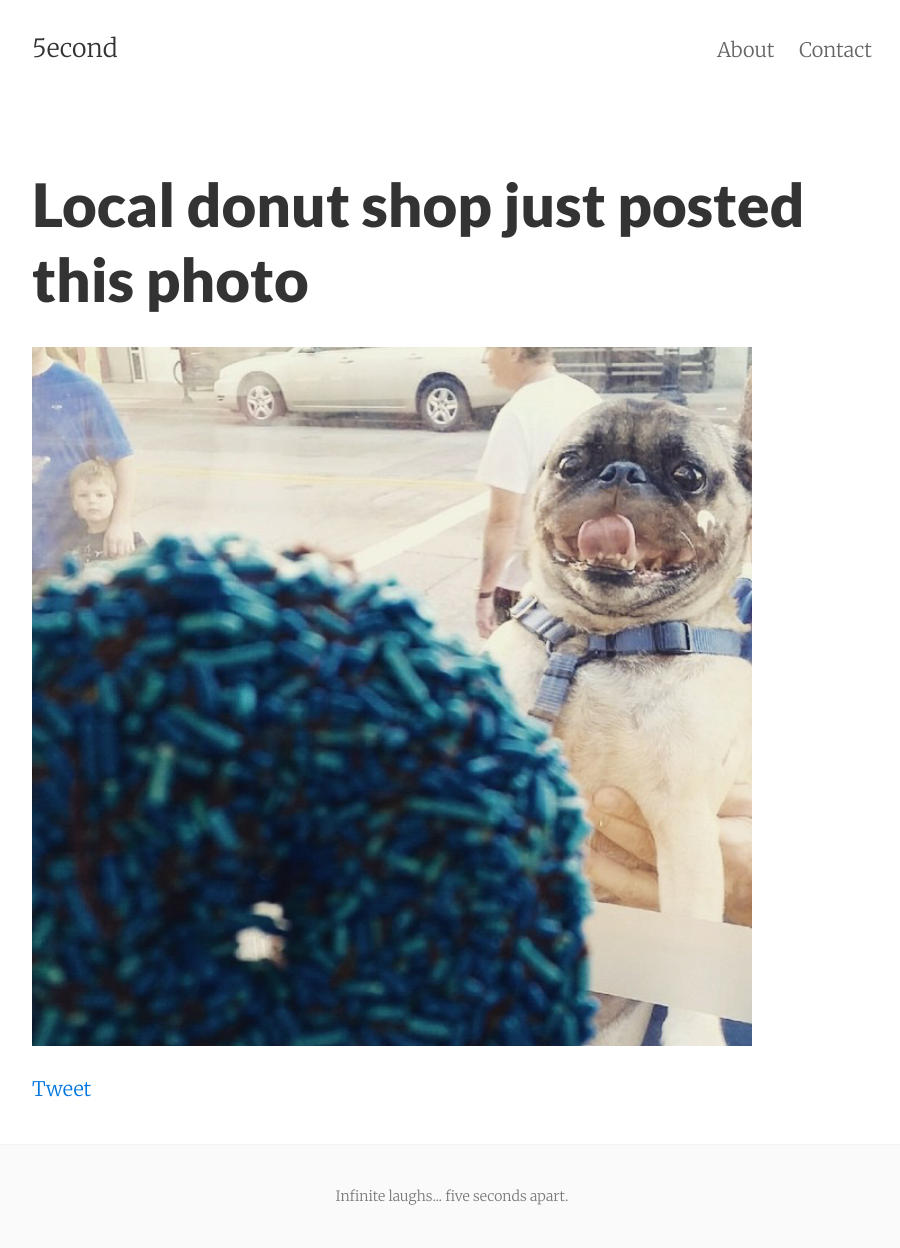
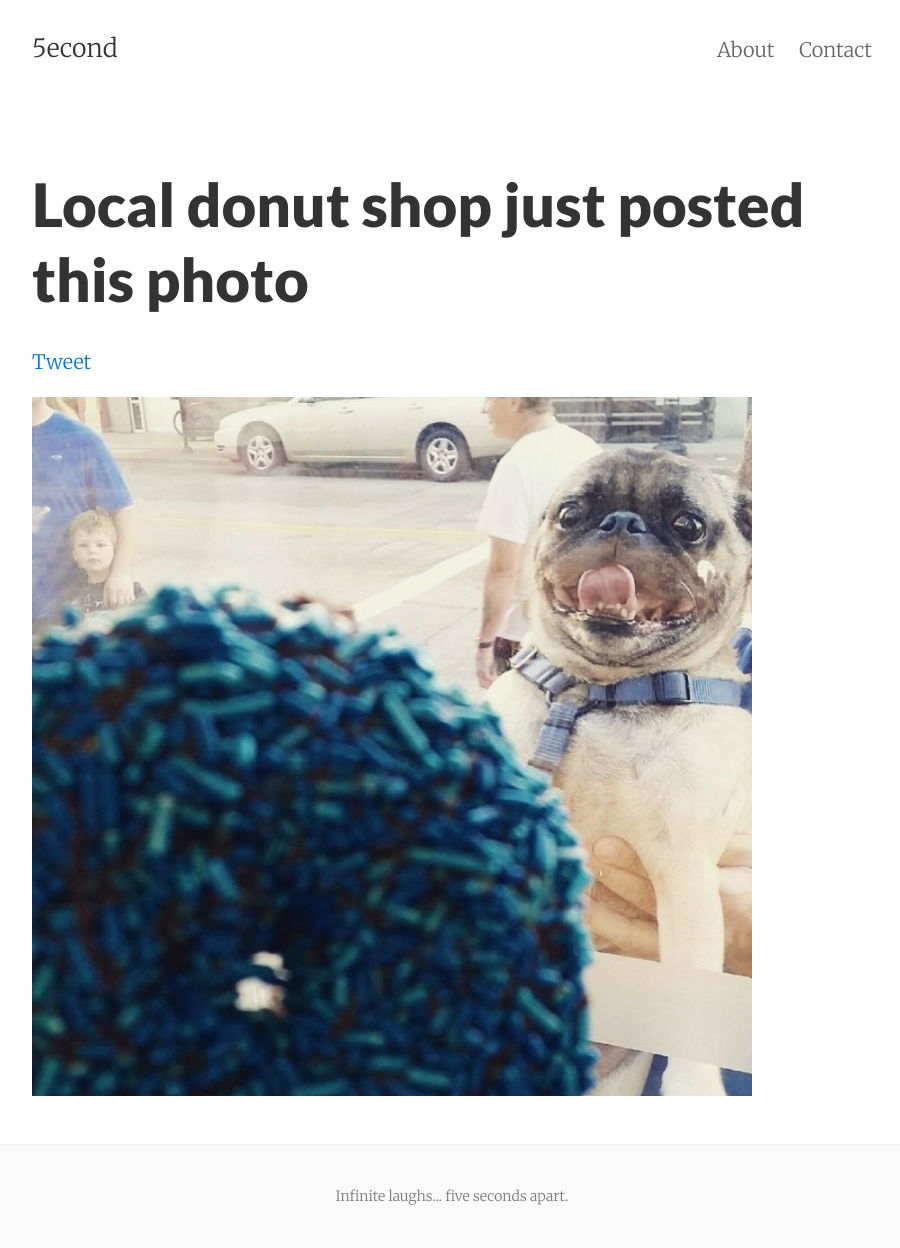
Before and after one commit to fivesecondlaugh/fivesecondlaugh.github.io, a Jekyll site: the page built from _posts/2014-06-11-welcome-to-pixyll.markdown, in a window 1280 px wide. Shown: the whole page, without its empty margins (188-1088 px from the left). Built offline with Jekyll 4.4.1, drawn with Linux system fonts in a browser that asks for light colours; comment, search, counter and statistics services are not loaded.

Commit message:
Update 2014-06-11-welcome-to-pixyll.markdown

```diff
--- a/_posts/2014-06-11-welcome-to-pixyll.markdown
+++ b/_posts/2014-06-11-welcome-to-pixyll.markdown
@@ -6,7 +6,7 @@ summary:    Pixyll is a simple, beautiful theme for Jekyll that emphasizes conte
 categories: jekyll pixyll
 ---
 
-<img style="text-align:center" width="100%" heigh="auto" src="https://raw.githubusercontent.com/fivesecondlaugh/fivesecondlaugh.github.io/master/images/puppy.png" />
-
 <a href="https://twitter.com/share" class="twitter-share-button" data-size="large" data-hashtags="5econd">Tweet</a>
 <script>!function(d,s,id){var js,fjs=d.getElementsByTagName(s)[0],p=/^http:/.test(d.location)?'http':'https';if(!d.getElementById(id)){js=d.createElement(s);js.id=id;js.src=p+'://platform.twitter.com/widgets.js';fjs.parentNode.insertBefore(js,fjs);}}(document, 'script', 'twitter-wjs');</script>
+
+<img style="text-align:center" width="100%" heigh="auto" src="https://raw.githubusercontent.com/fivesecondlaugh/fivesecondlaugh.github.io/master/images/puppy.png" />
```
